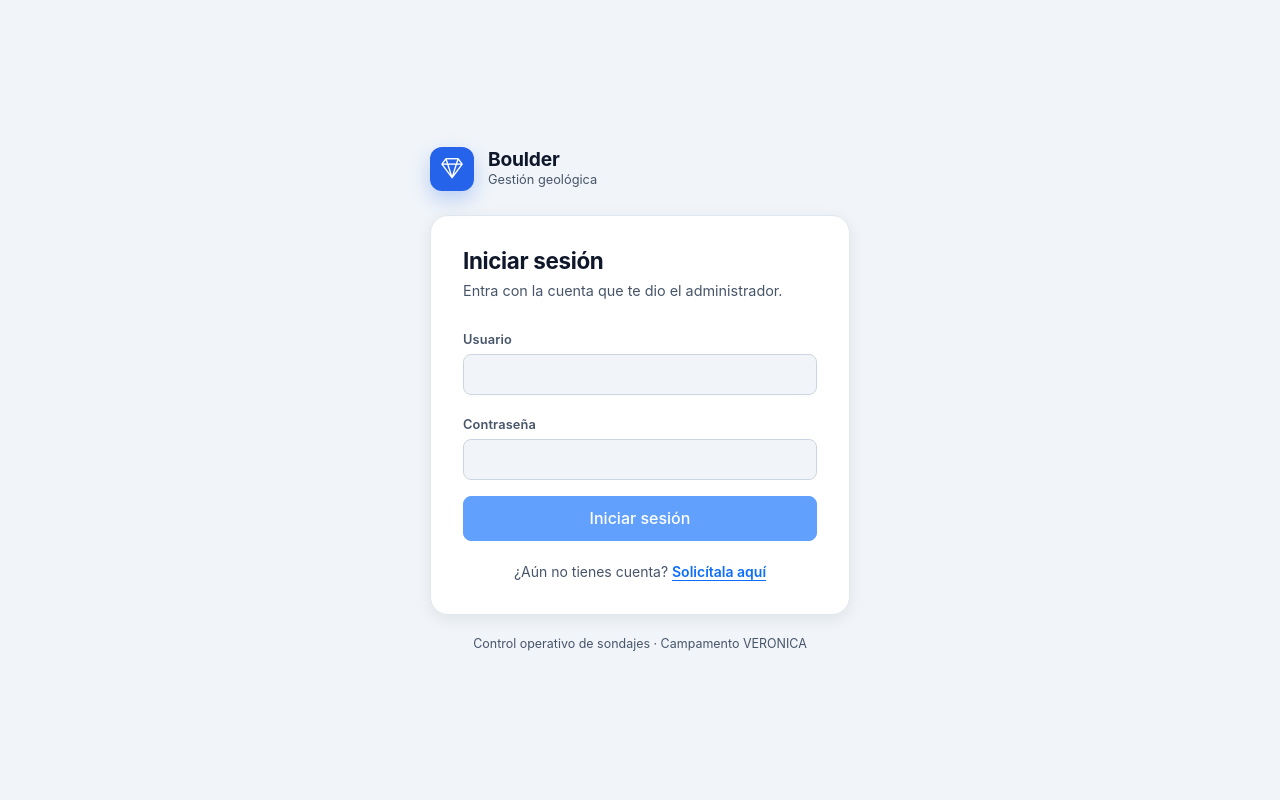
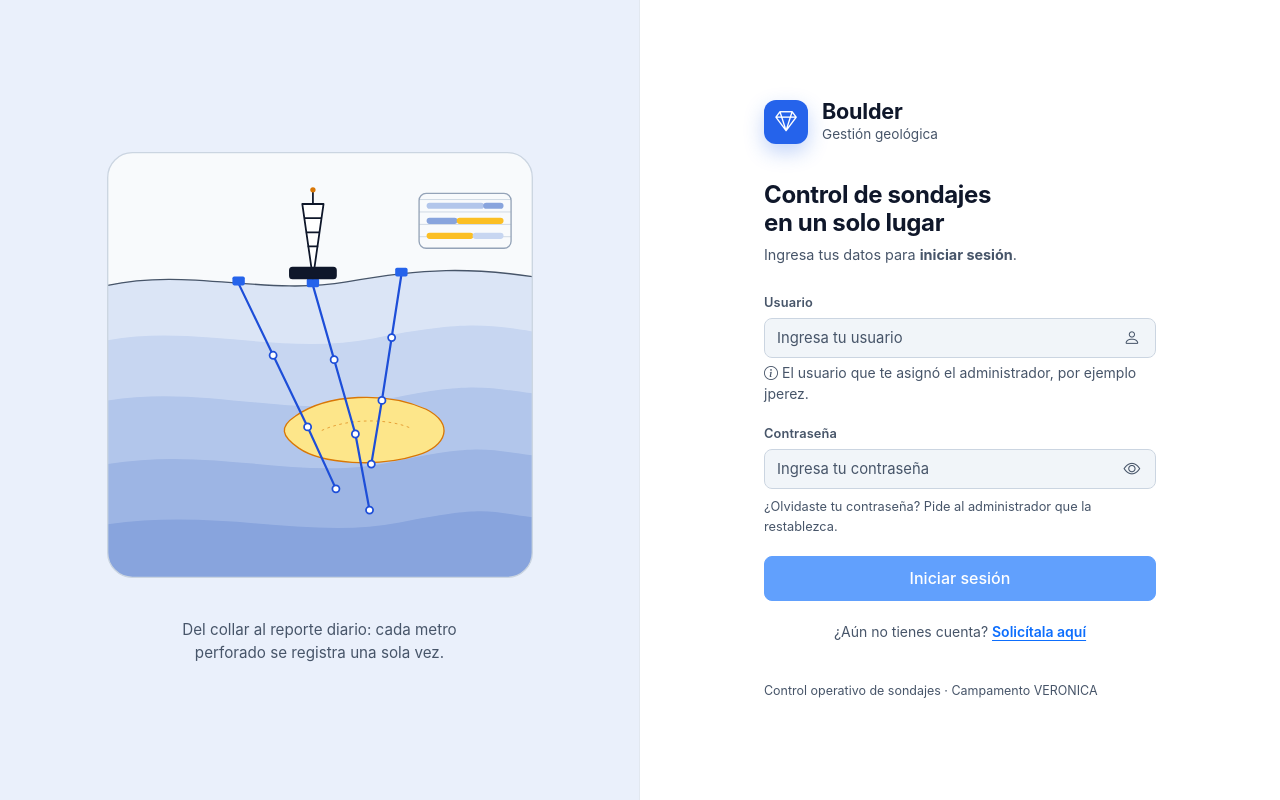
Before and after one commit to juan290399/boulder, an Angular app in the folder boulder-app/: page /auth/login in a window 1280 px wide. Built offline with nearby package versions, Linux system fonts and the light colour scheme.

Commit message:
feat(app): inicio de sesión a dos columnas con ilustración de sondajes y botón para ver la contraseña

```diff
--- a/boulder-app/src/app/pages/auth-layout/auth-layout.html
+++ b/boulder-app/src/app/pages/auth-layout/auth-layout.html
@@ -1,4 +1,84 @@
 <div class="auth-shell">
+  <!-- Ilustración lateral: un corte geológico con tres sondajes inclinados que
+       cruzan un cuerpo mineralizado. Se oculta en pantallas angostas. -->
+  <aside class="auth-art" aria-hidden="true">
+    <svg class="auth-art__svg" viewBox="0 0 520 520" xmlns="http://www.w3.org/2000/svg">
+      <defs>
+        <clipPath id="corte">
+          <rect x="20" y="20" width="480" height="480" rx="28" />
+        </clipPath>
+        <pattern id="testigo" width="14" height="14" patternUnits="userSpaceOnUse">
+          <rect width="14" height="14" fill="#f8fafc" />
+          <path d="M0 7h14" stroke="#cbd5e1" stroke-width="1" />
+        </pattern>
+      </defs>
+
+      <g clip-path="url(#corte)">
+        <!-- cielo -->
+        <rect x="20" y="20" width="480" height="480" fill="#f8fafc" />
+
+        <!-- estratos, del más somero al más profundo -->
+        <path d="M20 170 C110 150 200 182 290 166 S430 150 500 160 V500 H20 Z" fill="#dbe5f6" />
+        <path d="M20 232 C120 214 220 250 320 230 S450 214 500 222 V500 H20 Z" fill="#c7d6f1" />
+        <path d="M20 300 C130 282 230 322 330 300 S450 286 500 292 V500 H20 Z" fill="#b2c6eb" />
+        <path d="M20 372 C140 352 240 392 340 370 S450 356 500 362 V500 H20 Z" fill="#9db5e4" />
+        <path d="M20 440 C150 422 250 458 350 438 S450 426 500 432 V500 H20 Z" fill="#88a4dd" />
+
+        <!-- cuerpo mineralizado -->
+        <path d="M232 318 C268 292 336 290 380 310 C412 326 404 352 370 362 C326 376 262 372 236 354 C216 340 214 330 232 318 Z"
+              fill="#fde68a" stroke="#d97706" stroke-width="1.5" />
+        <path d="M262 334 C292 320 338 320 364 332" fill="none" stroke="#d97706" stroke-width="1" stroke-dasharray="3 4" opacity=".7" />
+
+        <!-- superficie -->
+        <path d="M20 170 C110 150 200 182 290 166 S430 150 500 160" fill="none" stroke="#475569" stroke-width="1.5" />
+
+        <!-- sondajes: traza con estaciones de medición -->
+        <g fill="none" stroke="#1d4ed8" stroke-width="2.5" stroke-linecap="round">
+          <path d="M168 168 L246 330 L278 400" />
+          <path d="M252 170 L300 338 L316 424" />
+          <path d="M352 158 L330 300 L318 372" />
+        </g>
+        <g fill="#ffffff" stroke="#1d4ed8" stroke-width="2">
+          <circle cx="207" cy="249" r="4" /><circle cx="246" cy="330" r="4" /><circle cx="278" cy="400" r="4" />
+          <circle cx="276" cy="254" r="4" /><circle cx="300" cy="338" r="4" /><circle cx="316" cy="424" r="4" />
+          <circle cx="341" cy="229" r="4" /><circle cx="330" cy="300" r="4" /><circle cx="318" cy="372" r="4" />
+        </g>
+
+        <!-- collares -->
+        <g fill="#2563eb">
+          <rect x="161" y="160" width="14" height="10" rx="2" />
+          <rect x="245" y="162" width="14" height="10" rx="2" />
+          <rect x="345" y="150" width="14" height="10" rx="2" />
+        </g>
+
+        <!-- máquina perforadora sobre el sondaje del medio -->
+        <g stroke="#0f172a" stroke-width="2" stroke-linejoin="round" fill="none">
+          <path d="M252 162 L240 78 L264 78 Z" fill="#ffffff" />
+          <path d="M244 110 H260 M242 94 H262 M246 126 H258" />
+          <rect x="226" y="150" width="52" height="12" rx="3" fill="#0f172a" />
+          <path d="M252 78 V64" />
+        </g>
+        <circle cx="252" cy="62" r="3" fill="#d97706" />
+
+        <!-- caja de testigos -->
+        <g transform="translate(372 66)">
+          <rect width="104" height="62" rx="8" fill="url(#testigo)" stroke="#94a3b8" stroke-width="1.5" />
+          <g stroke-linecap="round" stroke-width="7">
+            <path d="M12 14 H70" stroke="#b2c6eb" /><path d="M76 14 H92" stroke="#88a4dd" />
+            <path d="M12 31 H40" stroke="#88a4dd" /><path d="M46 31 H92" stroke="#fbbf24" />
+            <path d="M12 48 H58" stroke="#fbbf24" /><path d="M64 48 H92" stroke="#c7d6f1" />
+          </g>
+        </g>
+      </g>
+
+      <rect x="20" y="20" width="480" height="480" rx="28" fill="none" stroke="#cbd5e1" stroke-width="1.5" />
+    </svg>
+
+    <p class="auth-art__caption">
+      Del collar al reporte diario: cada metro perforado se registra una sola vez.
+    </p>
+  </aside>
+
   <main class="auth-panel">
     <div class="auth-brand">
       <div class="auth-brand__mark" aria-hidden="true"><i class="bi bi-gem"></i></div>
@@ -8,9 +88,7 @@
       </div>
     </div>
 
-    <div class="auth-card">
-      <router-outlet></router-outlet>
-    </div>
+    <router-outlet></router-outlet>
 
     <p class="auth-foot">Control operativo de sondajes · Campamento VERONICA</p>
   </main>
--- a/boulder-app/src/app/pages/auth-layout/auth-layout.scss
+++ b/boulder-app/src/app/pages/auth-layout/auth-layout.scss
@@ -1,25 +1,61 @@
-/* Pantallas sin sesión: inicio, registro y elección de rol. Usan los mismos
-   tokens que el resto de la aplicación; los formularios son de Bootstrap. */
+/* Pantallas sin sesión: inicio, registro y elección de rol. Dos columnas: la
+   ilustración a la izquierda y el formulario a la derecha. Debajo de 992 px
+   queda solo el formulario. Usan los mismos tokens que el resto de la
+   aplicación; los formularios son de Bootstrap. */
 
 .auth-shell {
   min-height: 100vh;
+  display: grid;
+  grid-template-columns: minmax(0, 1fr) minmax(0, 1fr);
+  background: var(--bo-surface);
+}
+
+/* --------------------------------------------------------- ilustración */
+
+.auth-art {
   display: flex;
+  flex-direction: column;
   align-items: center;
   justify-content: center;
-  padding: 2rem 1rem;
-  background: var(--bo-canvas);
+  gap: 1.5rem;
+  padding: 3rem;
+  background: #eaf0fb;
+  border-right: 1px solid var(--bo-border);
 }
 
+.auth-art__svg {
+  width: 100%;
+  max-width: 460px;
+  height: auto;
+}
+
+.auth-art__caption {
+  max-width: 34ch;
+  margin: 0;
+  text-align: center;
+  font-size: 0.95rem;
+  line-height: 1.5;
+  color: var(--bo-ink-2);
+  text-wrap: balance;
+}
+
+/* ---------------------------------------------------------- formulario */
+
 .auth-panel {
+  display: flex;
+  flex-direction: column;
+  justify-content: center;
   width: 100%;
-  max-width: 420px;
+  max-width: 440px;
+  margin: 0 auto;
+  padding: 3rem 1.5rem;
 }
 
 .auth-brand {
   display: flex;
   align-items: center;
   gap: 0.875rem;
-  margin-bottom: 1.5rem;
+  margin-bottom: 2.25rem;
 }
 
 .auth-brand__mark {
@@ -38,7 +74,7 @@
 
 .auth-brand__name {
   margin: 0;
-  font-size: 1.2rem;
+  font-size: 1.35rem;
   font-weight: 700;
   line-height: 1.15;
   letter-spacing: -0.01em;
@@ -47,25 +83,37 @@
 
 .auth-brand__tag {
   margin: 0;
-  font-size: 0.8rem;
+  font-size: 0.85rem;
   color: var(--bo-ink-2);
 }
 
-.auth-card {
-  background: var(--bo-surface);
-  border: 1px solid var(--bo-border);
-  border-radius: var(--bo-r-lg);
-  box-shadow: var(--bo-shadow-md);
-  padding: 2rem;
-}
-
 .auth-foot {
-  margin: 1.25rem 0 0;
-  text-align: center;
+  margin: 2.5rem 0 0;
   font-size: 0.78rem;
   color: var(--bo-ink-2);
 }
 
-@media (max-width: 480px) {
-  .auth-card { padding: 1.5rem 1.25rem; }
+@media (max-width: 991.98px) {
+  .auth-shell {
+    grid-template-columns: 1fr;
+    background: var(--bo-canvas);
+  }
+
+  .auth-art {
+    display: none;
+  }
+
+  .auth-panel {
+    background: var(--bo-surface);
+    border: 1px solid var(--bo-border);
+    border-radius: var(--bo-r-lg);
+    box-shadow: var(--bo-shadow-md);
+    margin: 2rem auto;
+    padding: 2rem 1.5rem;
+    width: calc(100% - 2rem);
+    align-self: center;
+  }
+
+  .auth-brand { margin-bottom: 1.5rem; }
+  .auth-foot { margin-top: 1.5rem; text-align: center; }
 }
--- a/boulder-app/src/app/pages/auth-layout/login/login.html
+++ b/boulder-app/src/app/pages/auth-layout/login/login.html
@@ -1,18 +1,34 @@
-<h1 class="auth-title">Iniciar sesión</h1>
-<p class="auth-sub">Entra con la cuenta que te dio el administrador.</p>
+<h1 class="auth-title">Control de sondajes en un solo lugar</h1>
+<p class="auth-sub">Ingresa tus datos para <strong>iniciar sesión</strong>.</p>
 
 <form [formGroup]="loginForm" (ngSubmit)="onLogin($event)" novalidate>
   <div class="mb-3">
     <label for="usuario" class="form-label">Usuario</label>
-    <input type="text" id="usuario" formControlName="usuario" class="form-control"
-           autocomplete="username" autocapitalize="none" spellcheck="false" />
+    <div class="campo">
+      <input type="text" id="usuario" formControlName="usuario" class="form-control"
+             placeholder="Ingresa tu usuario" aria-describedby="usuario-ayuda"
+             autocomplete="username" autocapitalize="none" spellcheck="false" />
+      <i class="bi bi-person campo__icono" aria-hidden="true"></i>
+    </div>
+    <div id="usuario-ayuda" class="form-text">
+      <i class="bi bi-info-circle me-1" aria-hidden="true"></i>El usuario que te asignó el administrador, por ejemplo <span class="mono">jperez</span>.
+    </div>
   </div>
 
-  <div class="mb-3">
+  <div class="mb-2">
     <label for="contrasenia" class="form-label">Contraseña</label>
-    <input type="password" id="contrasenia" formControlName="contrasenia" class="form-control"
-           autocomplete="current-password" />
+    <div class="campo">
+      <input [type]="verContrasenia ? 'text' : 'password'" id="contrasenia" formControlName="contrasenia"
+             class="form-control" placeholder="Ingresa tu contraseña" autocomplete="current-password" />
+      <button type="button" class="campo__boton" (click)="verContrasenia = !verContrasenia"
+              [attr.aria-label]="verContrasenia ? 'Ocultar contraseña' : 'Mostrar contraseña'"
+              [attr.aria-pressed]="verContrasenia">
+        <i class="bi" [class.bi-eye]="!verContrasenia" [class.bi-eye-slash]="verContrasenia" aria-hidden="true"></i>
+      </button>
+    </div>
   </div>
+
+  <p class="olvido">¿Olvidaste tu contraseña? Pide al administrador que la restablezca.</p>
 
   @if (errorMessage) {
     <div class="alert alert-danger py-2 small" role="alert">
--- a/boulder-app/src/app/pages/auth-layout/login/login.scss
+++ b/boulder-app/src/app/pages/auth-layout/login/login.scss
@@ -27,3 +27,48 @@
     text-underline-offset: 3px;
   }
 }
+
+.auth-title {
+  font-size: 1.5rem;
+  text-wrap: balance;
+}
+
+/* Campo con ícono o botón a la derecha, dentro del borde del input. */
+.campo {
+  position: relative;
+
+  .form-control { padding-right: 2.75rem; }
+}
+
+.campo__icono,
+.campo__boton {
+  position: absolute;
+  top: 50%;
+  right: 0.5rem;
+  transform: translateY(-50%);
+  width: 2rem;
+  height: 2rem;
+  display: flex;
+  align-items: center;
+  justify-content: center;
+  color: var(--bo-ink-2);
+  font-size: 1.05rem;
+}
+
+.campo__icono { pointer-events: none; }
+
+.campo__boton {
+  border: 0;
+  background: transparent;
+  border-radius: var(--bo-r-sm);
+  cursor: pointer;
+
+  &:hover { color: var(--bo-ink); background: var(--bo-surface-2); }
+  &:focus-visible { outline: 2px solid var(--bo-brand-400); outline-offset: 1px; }
+}
+
+.olvido {
+  margin: 0 0 1.25rem;
+  font-size: 0.8rem;
+  color: var(--bo-ink-2);
+}
--- a/boulder-app/src/app/pages/auth-layout/login/login.ts
+++ b/boulder-app/src/app/pages/auth-layout/login/login.ts
@@ -21,6 +21,8 @@ export class Login {
   loginForm: FormGroup;
   loading = false;
   errorMessage: string = '';
+  /** Muestra la contraseña en claro mientras se escribe (botón del ojo). */
+  verContrasenia = false;
 
   constructor(
     private fb: FormBuilder,
```
